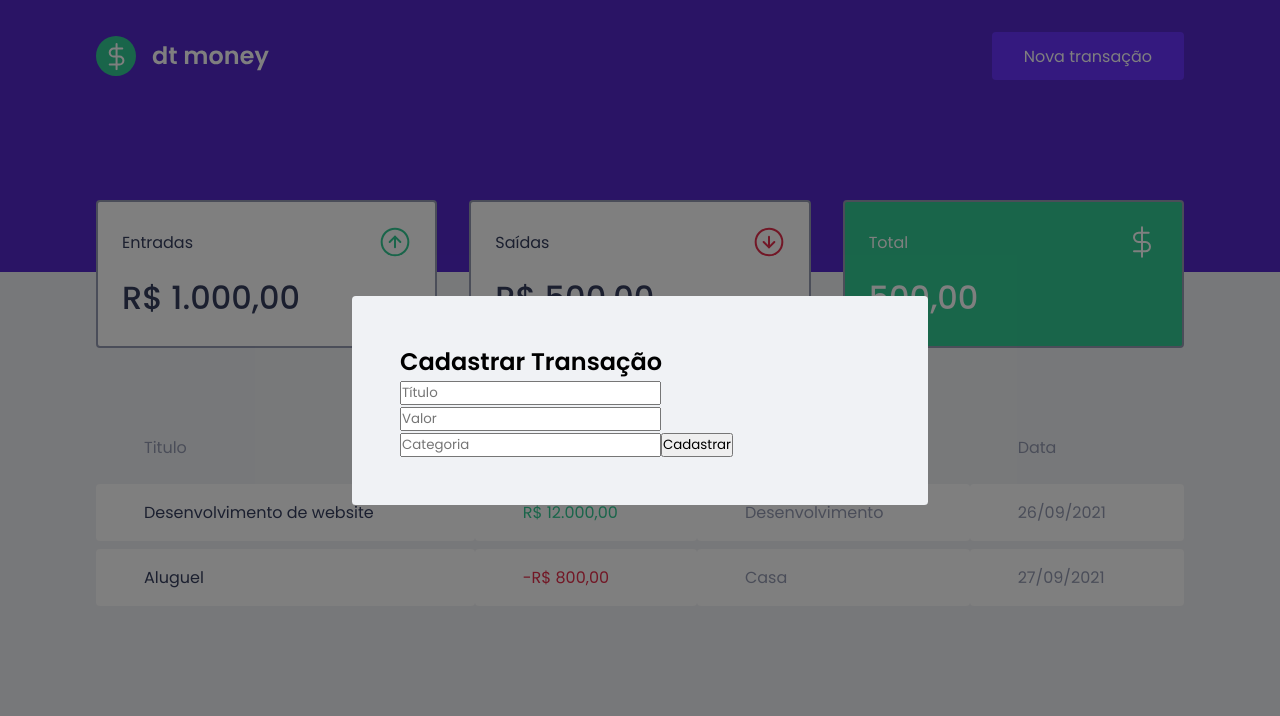
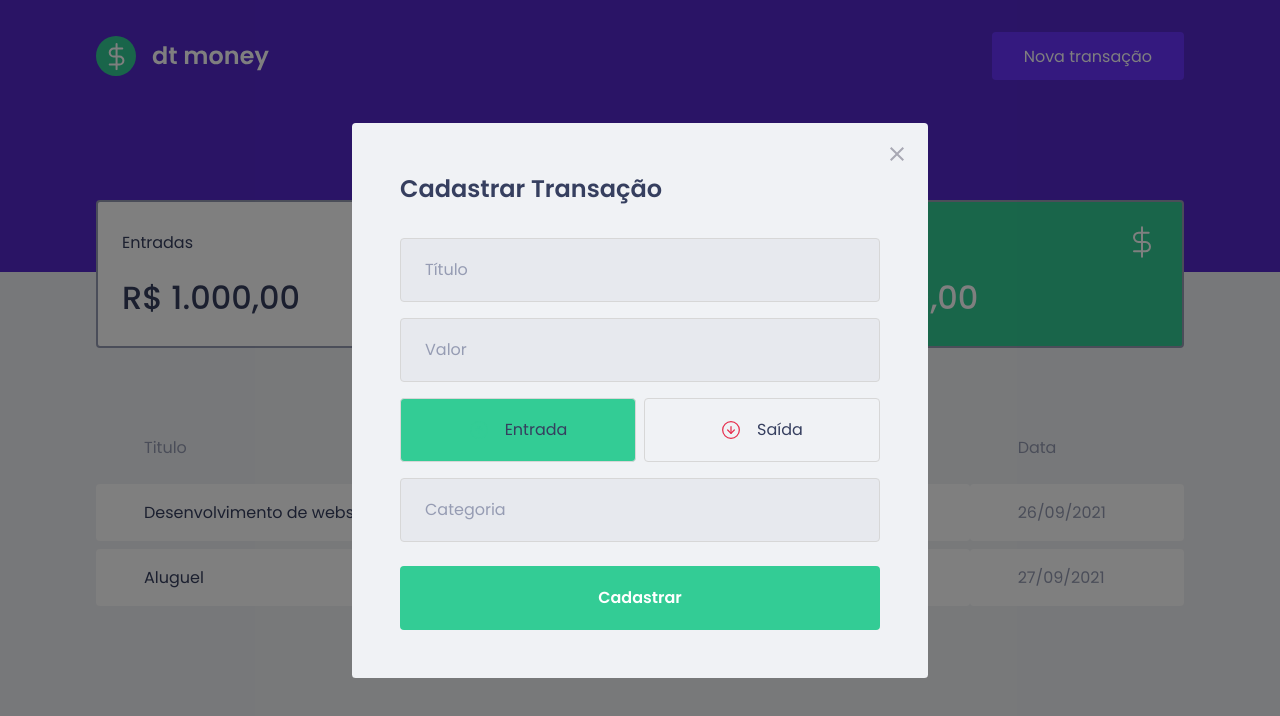
Before and after one commit to brenoob/brenomoney, a React (Create React App) app: page / in a window 1280 px wide. Both pictures are taken after a click on the button "Nova transação". Shown: the top 716 px of the page. Built offline with nearby package versions, Linux system fonts and the light colour scheme; no server answers; what miragejs would draw is missing.

Commit message:
fim do modal

```diff
--- a/package.json
+++ b/package.json
@@ -6,6 +6,7 @@
     "axios": "^0.21.4",
     "miragejs": "^0.1.42",
     "node-sass": "^6.0.1",
+    "polished": "^4.1.3",
     "react": "^17.0.2",
     "react-dom": "^17.0.2",
     "react-modal": "^3.14.3",
--- a/src/components/NewTransactionModal/index.tsx
+++ b/src/components/NewTransactionModal/index.tsx
@@ -1,6 +1,9 @@
 import Modal from "react-modal";
-import { Container } from "./styles";
-
+import entradasImg from "../../assets/entradas.svg";
+import saidasImg from "../../assets/saidas.svg";
+import fecharImg from "../../assets/fechar.svg";
+import { Container, RadioBox, TransactionTypeContainer } from "./styles";
+import { useState } from "react";
 
 interface NewTransactionModalProps {
   isOpen: boolean;
@@ -11,6 +14,7 @@
   isOpen,
   onRequestClose,
 }: NewTransactionModalProps) {
+  const [type, setType] = useState("deposit");
   return (
     <Modal
       isOpen={isOpen}
@@ -18,6 +22,14 @@
       overlayClassName="react-modal-overlay"
       className="react-modal-content"
     >
+      <button
+        type="button"
+        onClick={onRequestClose}
+        className="react-modal-fechar"
+      >
+        <img src={fecharImg} alt="fechar modal" />
+      </button>
+
       <Container>
         <h2>Cadastrar Transação</h2>
 
@@ -25,6 +37,30 @@
 
         <input type="number" placeholder="Valor" />
 
+        <TransactionTypeContainer>
+          <RadioBox
+            type="button"
+            onClick={() => {
+              setType("desposit");
+            }}
+            isActive={type === "deposit"}
+            activeColor="green"
+          >
+            <img src={entradasImg} alt="Entrada" />
+            <span>Entrada</span>
+          </RadioBox>
+          <RadioBox
+            type="button"
+            onClick={() => {
+              setType("withdraw");
+            }}
+            isActive={type === "withdraw"}
+          >
+            <img src={saidasImg} alt="Saída" />
+            <span>Saída</span>
+          </RadioBox>
+        </TransactionTypeContainer>
+
         <input placeholder="Categoria" />
         <button type="submit">Cadastrar</button>
       </Container>
--- a/src/components/NewTransactionModal/styles.ts
+++ b/src/components/NewTransactionModal/styles.ts
@@ -1,6 +1,99 @@
+import { darken } from 'polished';
 import styled from 'styled-components';
 
 
 export const Container = styled.form`
+    h2{
+        color: var(--text-title);
+        font-size: 1.5rem;
+        margin-bottom: 2rem;
+    }
+    input{
+        width: 100%;
+        padding: 0 1.5rem;
+        height: 4rem;
+
+        border-radius: 0.25rem;
+        border: 1px solid #d7d7d7;
+        background: #e7e9ee;
+
+        font-weight: 400;
+        font-size: 1rem;
+
+        &::placeholder {
+            color: var(--text-body);
+
+        }
+        & + input {
+            margin-top: 1rem;
+        }
+    }
+    button[type="submit"]{
+        width: 100%;
+        padding: 0 1.5rem;
+        height: 4rem;
+        margin-top: 1.5rem;
+        background: var(--green);
+        color: #fff;
+        font-size: 1rem;
+        font-weight: 600;
+        border-radius: 0.25rem;
+        border: 0;
+
+        transition: 0.2s;
+
+        &:hover{
+            filter: brightness(0.9);
+        }
+    }
+`;
+
+export const TransactionTypeContainer = styled.div`
+margin: 1rem 0;
+display: grid;
+grid-template-columns: 1fr 1fr;
+gap: 0.5rem;
 
 `;
+
+interface RadioBoxProps {
+    isActive: boolean;
+    activeColor: 'green' | 'red';
+}
+
+const colors ={
+    green: '#33CC95',
+    red: '#e52e4b',
+}
+
+export const RadioBox = styled.button<RadioBoxProps>`
+height: 4rem;
+    border: 1px solid #d7d7d7;
+    border-radius: 0.25rem;
+
+    background: ${(props) => props.isActive
+    ? colors[props.activeColor]
+    : 'transparent'
+    };
+
+    display:flex;
+    align-items: center;
+    justify-content: center;
+
+    filter: brightness(0.2s);
+
+    &:hover {
+        border-color: ${darken(0.1, '#d7d7d7')};
+    }
+
+    img {
+        height: 20px;
+        width: 20px;
+    }
+    span {
+        display: inline-block;
+        margin-left: 1rem;
+        font-size: 1rem;
+        color: var(--text-title);
+    }
+`;
--- a/src/index.tsx
+++ b/src/index.tsx
@@ -1,30 +1,30 @@
-import React from 'react';
-import ReactDOM from 'react-dom';
-import { createServer } from 'miragejs'
-import { App } from './App';
+import React from "react";
+import ReactDOM from "react-dom";
+import { createServer } from "miragejs";
+import { App } from "./App";
 
 createServer({
   routes() {
-    this.namespace = 'api'
+    this.namespace = "api";
 
-    this.get('/transactions', ()=> {
-      return[
+    this.get("/transactions", () => {
+      return [
         {
           id: 1,
-        title: 'Transactions 1',
-        amount: 400,
-        type: 'deposit',
-        category: 'food',
-        createDat: new Date()
-        }
-      ]
-    })
-  }
-})
+          title: "Transactions 1",
+          amount: 400,
+          type: "deposit",
+          category: "food",
+          createDat: new Date(),
+        },
+      ];
+    });
+  },
+});
 
 ReactDOM.render(
   <React.StrictMode>
     <App />
   </React.StrictMode>,
-  document.getElementById('root')
+  document.getElementById("root")
 );
--- a/src/styles/global.ts
+++ b/src/styles/global.ts
@@ -27,6 +27,10 @@
     //16*0,875= 14px 87.5 e o mesmo que 14px so que em %
     @media(max-width: 720px){
         font-size: 87.5%;
+    }
+    @media(max-width:425px){
+        display: flex;
+        font-size: 50%;
     }
 }
 
@@ -71,4 +75,17 @@
     position: relative;
     border-radius: 0.24rem;
 }
+.react-modal-fechar {
+    position: absolute;
+    right: 1.5rem;
+    top: 1.5rem;
+    border: 0;
+    background: transparent;
+
+    transition: filter 0.2s;
+
+    &:hover{
+        filter: brightness(0.8);
+    }
+}
 `;
```
Also changed, not shown: src/assets/fechar.svg (renamed from src/assets/fexar.svg), 1 other file (tests, documents, lock files or other folders).
